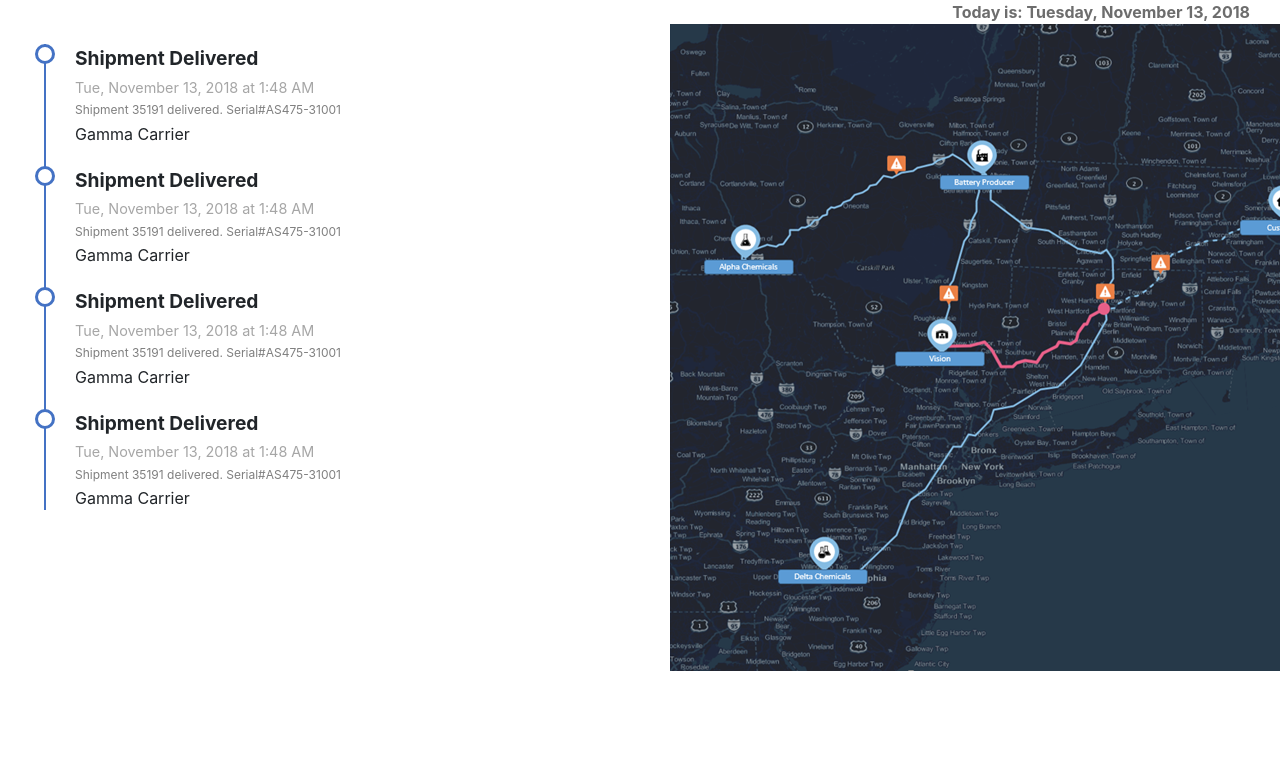
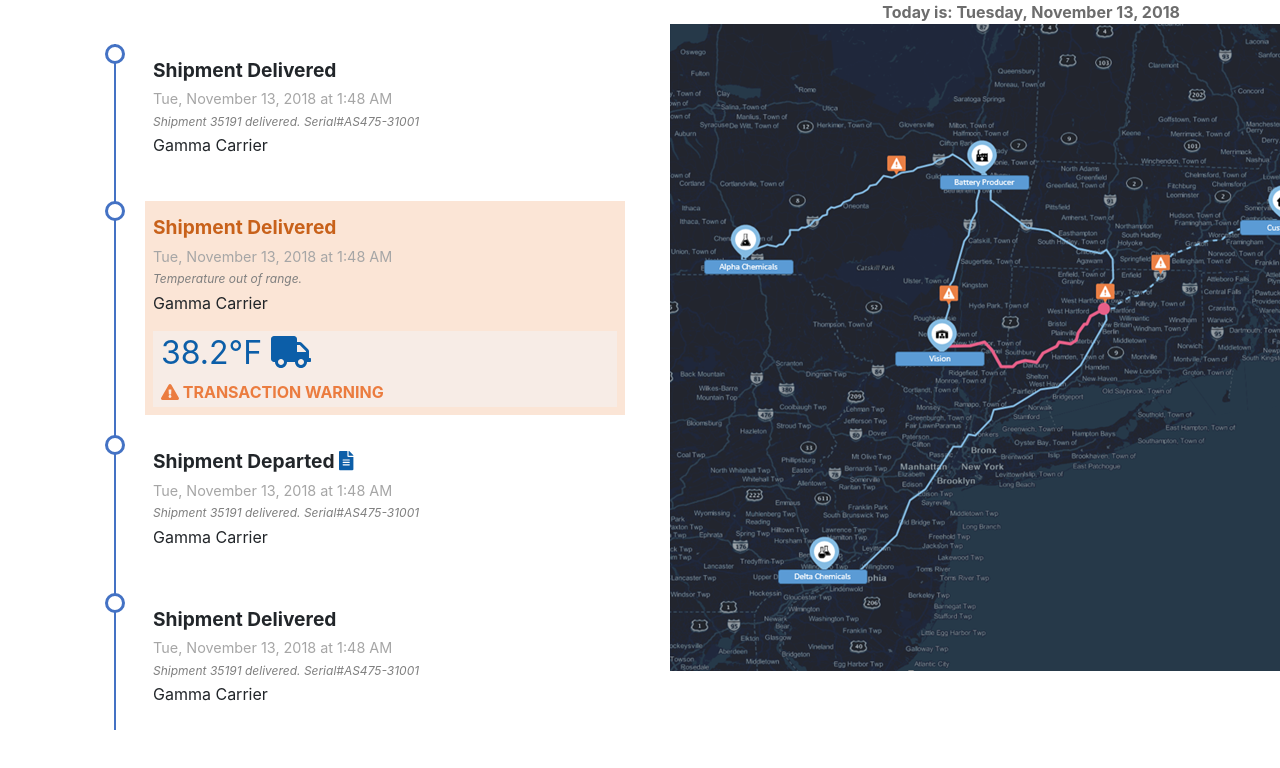
Before and after one commit to EnriqueRE/blockchain-map, a React (Create React App) app: page / in a window 1280 px wide. Shown: the top 768 px of the page. Built offline with nearby package versions, Linux system fonts and the light colour scheme.

Commit message:
Added builds

```diff
--- a/src/App.js
+++ b/src/App.js
@@ -4,18 +4,22 @@ import { TimeHeader } from './TimeHeader/TimeHeader';
 import { Map } from './Map/Map';
 import { Timeline } from './Timeline/Timeline';
 
+
 class App extends Component {
   render() {
     return (
-      <div className="App container-fluid">
+      <div className="App container">
         <div className="row">
           <div className="col-md-12">
             <TimeHeader />
           </div>{' '}
         </div>{' '}
-        <div className="row"></div>{' '}
+        <div className="row"> </div>{' '}
         <div className="row">
-          <div className="col col-sm-12, col-md-6, col-lg-6"> <Timeline/></div>{' '}
+          <div className="col col-sm-12, col-md-6, col-lg-6">
+            {' '}
+            <Timeline />{' '}
+          </div>{' '}
           <div className="col col-sm-12, col-md-6, col-lg-6">
             {' '}
             <Map />{' '}
--- a/src/Timeline/Timeline.css
+++ b/src/Timeline/Timeline.css
@@ -32,13 +32,18 @@ ul.timeline > li:before {
 }
 
 .shipment-container{
-  text-align: left
+  text-align: left;
+  padding: .5em;
 }
 
 .shipment-status{
   font-weight: bold;
   font-size: 1.2em;
   margin: .2em 0;
+}
+
+.status-icon{
+  color: #0C5EA8
 }
 .shipment-date{
   font-size: .9em;
@@ -48,5 +53,26 @@ ul.timeline > li:before {
 .shipment-details{
   font-size: .75em;
   color: rgb(127,127, 127);
-  margin-bottom: .2em
+  margin-bottom: .2em;
+  font-style: italic
 }
+
+.shipment-container.container-warning{
+  background-color:#FBE5D6;
+}
+.shipment-container.container-warning > .shipment-status{
+  color:rgb(200,97,26);
+}
+.transaction-warning{
+  background: #F7ECE6;
+  padding: .2em .5em
+}
+.transaction-warning>h3{
+  color: #0C5EA8;
+  font-size: 2em;
+  font-weight: 400;
+}
+.transaction-warning>strong{
+  color:#EB7C3F;
+  text-transform: uppercase
+}
--- a/src/Timeline/Timeline.jsx
+++ b/src/Timeline/Timeline.jsx
@@ -1,47 +1,75 @@
-import React, {Component} from 'react';
+import React, { Component } from 'react';
 import './Timeline.css';
-export class Timeline extends Component{
-  render(){
-    return(
+import { FontAwesomeIcon } from '@fortawesome/react-fontawesome';
+import {
+  faTruck,
+	faExclamationTriangle,
+	faFileAlt
+} from '@fortawesome/free-solid-svg-icons';
+export class Timeline extends Component {
+  render() {
+    return (
       <ul className="timeline">
         <li>
           <div className="shipment-container">
             <p className="shipment-status">Shipment Delivered</p>
             <p className="shipment-date">{this.getDate()}</p>
-					<p className="shipment-details">Shipment 35191 delivered. Serial#AS475-31001</p>
+            <p className="shipment-details">
+              Shipment 35191 delivered. Serial#AS475-31001
+            </p>
             <p className="shipment-carrier">Gamma Carrier</p>
           </div>
         </li>
         <li>
-				<div className="shipment-container">
+          <div className="shipment-container container-warning">
             <p className="shipment-status">Shipment Delivered</p>
             <p className="shipment-date">{this.getDate()}</p>
-					<p className="shipment-details">Shipment 35191 delivered. Serial#AS475-31001</p>
+            <p className="shipment-details">Temperature out of range.</p>
             <p className="shipment-carrier">Gamma Carrier</p>
+            <div className="transaction-warning">
+              <h3>
+                38.2°F <FontAwesomeIcon icon={faTruck} />
+              </h3>
+              <strong>
+                <FontAwesomeIcon icon={faExclamationTriangle} /> Transaction
+                Warning
+              </strong>
+            </div>
           </div>
         </li>
 				<li>
           <div className="shipment-container">
-					<p className="shipment-status">Shipment Delivered</p>
+            <p className="shipment-status">Shipment Departed <FontAwesomeIcon icon={faFileAlt} className="status-icon"/></p>
             <p className="shipment-date">{this.getDate()}</p>
-					<p className="shipment-details">Shipment 35191 delivered. Serial#AS475-31001</p>
+            <p className="shipment-details">
+              Shipment 35191 delivered. Serial#AS475-31001
+            </p>
             <p className="shipment-carrier">Gamma Carrier</p>
           </div>
         </li>
-				<li>
+				<li className="disabled">
           <div className="shipment-container">
             <p className="shipment-status">Shipment Delivered</p>
             <p className="shipment-date">{this.getDate()}</p>
-					<p className="shipment-details">Shipment 35191 delivered. Serial#AS475-31001</p>
+            <p className="shipment-details">
+              Shipment 35191 delivered. Serial#AS475-31001
+            </p>
             <p className="shipment-carrier">Gamma Carrier</p>
           </div>
         </li>
       </ul>
     );
   }
- getDate(){
-	var options = { weekday: 'short', year: 'numeric', month: 'long', day: 'numeric',  hour:'numeric', minute:'numeric'};
+  getDate() {
+    var options = {
+      weekday: 'short',
+      year: 'numeric',
+      month: 'long',
+      day: 'numeric',
+      hour: 'numeric',
+      minute: 'numeric'
+    };
     let today = new Date();
-	return today.toLocaleDateString("en-US", options);
+    return today.toLocaleDateString('en-US', options);
   }
 }
```
Also changed, not shown: package.json (+8 -1 lines), 2 other files (tests, documents, lock files or other folders). Lines whose indentation alone changed are shown as unchanged.
